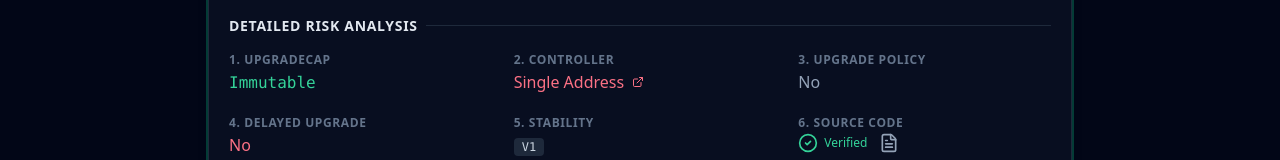
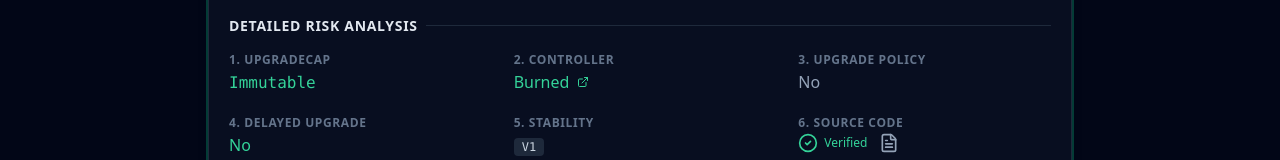
Before and after one commit to otctoken/Sui-UpgradeCap-Risk-Radar, a React (Vite) app: page / in a window 1280 px wide. Both pictures are taken after a click on the element 640 px from the left and 373 px from the top of the page. Shown: the part 423-583 px from the top of the page. Built offline with nearby package versions, Linux system fonts and the light colour scheme; no server answers.

Commit message:
26.1.22.1046

```diff
--- a/components/DAppCard.tsx
+++ b/components/DAppCard.tsx
@@ -52,6 +52,7 @@ const DAppCard: React.FC<DAppCardProps> = ({ dapp }) => {
     const getControllerInfo = () => {
         if (dapp.ownershipType === OwnershipType.Immutable) return { label: 'Burned', color: 'text-emerald-400' };
         if (dapp.ownershipType === OwnershipType.MultiSig) return { label: 'Multisig', color: 'text-amber-400' };
+        if (dapp.ownershipType === OwnershipType.Dao) return { label: 'Dao', color: 'text-amber-400' };
         return { label: 'Single Address', color: 'text-rose-400' };
     };
 
@@ -81,6 +82,20 @@ const DAppCard: React.FC<DAppCardProps> = ({ dapp }) => {
         return (
             <a
                 href={`https://suiscan.xyz/mainnet/account/${address}`}
+                target="_blank"
+                rel="noopener noreferrer"
+                className={clsx("inline-flex items-center gap-1 hover:underline decoration-dashed underline-offset-4", className)}
+                onClick={(e) => e.stopPropagation()}
+            >
+                <ExternalLink className="w-3 h-3" />
+            </a>
+        );
+    };
+    const AddressLinkDao = ({ address, className }: { address?: string, className?: string }) => {
+        if (!address) return null;
+        return (
+            <a
+                href={`https://suiscan.xyz/mainnet/object/${address}/fields`}
                 target="_blank"
                 rel="noopener noreferrer"
                 className={clsx("inline-flex items-center gap-1 hover:underline decoration-dashed underline-offset-4", className)}
@@ -236,7 +251,13 @@ const DAppCard: React.FC<DAppCardProps> = ({ dapp }) => {
                                 <span className={clsx("font-medium", controllerInfo.color)}>
                                     {controllerInfo.label}
                                 </span>
-                                {dapp.upgradecapAddress && <AddressLink address={dapp.upgradecapAddress} className={controllerInfo.color} />}
+                                {dapp.upgradecapAddress && (
+                                    dapp.ownershipType === "Dao" ? (
+                                        <AddressLinkDao address={dapp.upgradecapAddress} className={controllerInfo.color} />
+                                    ) : (
+                                        <AddressLink address={dapp.upgradecapAddress} className={controllerInfo.color} />
+                                    )
+                                )}
                             </div>
                         </AnalysisItem>
 
--- a/constants.ts
+++ b/constants.ts
@@ -48,7 +48,7 @@ export const MOCK_DAPPS: DAppRiskProfile[] = [
     version: 1,
     policy: UpgradePolicy.Immutable,
     upgradecapAddress: '0x0',//多签地址或单签地址
-    ownershipType: OwnershipType.Single, // DAO
+    ownershipType: OwnershipType.Immutable, // DAO
     //customPolicyAddress: '0xdef...policy', // Has custom policy
     timelockAddressANFdfParentObject: "0",
     timelockDurationSeconds: 0, // 48 Hours
@@ -168,7 +168,7 @@ export const MOCK_DAPPS: DAppRiskProfile[] = [
     version: 1,
     policy: UpgradePolicy.Immutable,
     upgradecapAddress: '0x0',//多签地址或单签地址
-    ownershipType: OwnershipType.Single, // DAO
+    ownershipType: OwnershipType.Immutable, // DAO
     //customPolicyAddress: '0xdef...policy', // Has custom policy
     timelockAddressANFdfParentObject: "0",
     timelockDurationSeconds: 0, // 48 Hours
@@ -517,5 +517,22 @@ export const MOCK_DAPPS: DAppRiskProfile[] = [
     isVerified: true,
     category: 'Defi|DEX',
   },
-
+  {
+    name: 'Ferra',
+    logoUrl: "Ferra.jpg",
+    contract: '0x01aca2702b2402f13eacdf9f3e49f5d1bdd3ec5cc7d11847cf8acbaef1cb6d5c',
+    upgradecap: "0x13bd64310147dcaa5687af515de25c71fea048233a228ce63fcfcc64ca587585",
+    lastUpgradeDate: '2025-12-29',
+    version: 2,
+    policy: UpgradePolicy.Compatible,
+    upgradecapAddress: '0x5c9dacf5a678ea15b8569d65960330307e23d429289ca380e665b1aa175ebeca',//多签地址或单签地址，如果Dao则是规则对象地址 == timelockAddressANFdfParentObject
+    ownershipType: OwnershipType.Dao, // DAO
+    customPolicyAddress: '0x01aca2702b2402f13eacdf9f3e49f5d1bdd3ec5cc7d11847cf8acbaef1cb6d5c', // 策略合约地址
+    timelockAddressANFdfParentObject: '0x5c9dacf5a678ea15b8569d65960330307e23d429289ca380e665b1aa175ebeca', //也就是PolicyOBJid
+    whetherDF: false,
+    timelockDurationSeconds: 0, // 48 Hours
+    category: 'Defi|DEX',
+    isVerified: true,
+    // No controller address because it's immutable/burned
+  },
 ];
--- a/types.ts
+++ b/types.ts
@@ -11,6 +11,7 @@ export enum OwnershipType {
   Single = 'Single Address',
   MultiSig = 'MultiSig',
   Immutable = "500",
+  Dao = 'Dao',
 }
 
 // Risk Level Definition
--- a/utils.ts
+++ b/utils.ts
@@ -27,6 +27,7 @@ export const calculateRiskScore = (dapp: DAppRiskProfile): RiskScoreBreakdown =>
     //case OwnershipType.Immutable: controllerScore = 30; break;
     case OwnershipType.MultiSig: controllerScore = 10; break;
     case OwnershipType.Single: default: controllerScore = 0; break;
+    case OwnershipType.Dao: controllerScore = 10; break;
   }
 
   // 3. Upgrade Policy (Max 10)
```
Also changed, not shown: public/Ferra.jpg (added).
